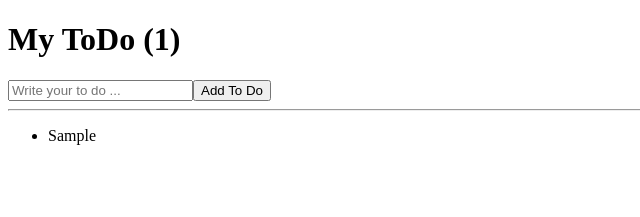
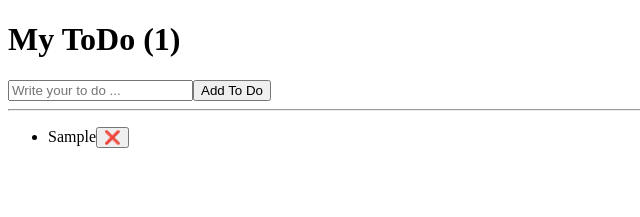
Before and after one commit to Drtr92/react-01-todo, a React (Vite) app: page / in a window 1280 px wide. Both pictures are taken after typing "Sample" into the empty fields and a click on the button "Add To Do". Shown: the top 217 px of the page, without its empty margins (0-640 px from the left). Built offline with nearby package versions, Linux system fonts and the light colour scheme.

Commit message:
delete 관련 주석 중간저장

```diff
--- a/src/App.jsx
+++ b/src/App.jsx
@@ -10,6 +10,16 @@
         if (todoValue === "" || todoValue === " ") {return;}
         setTodoList([...todoList, todoValue]);
         setTodoValue("");
+
+    const handleDeleteTodo = (event) => {
+        // todoList에서 지워야되는 대상을 지우는 것
+        // 지워야 되는 대상을 특정하려면?
+        // 클릭을 한 대상, event가 일어난 대상은 button임. "밥먹기"라는 글자도 아니고 li도 아님
+
+        // button을 통해서는 우리가 삭제해야 하는 "밥먹기" 라는 그 대상 그 자체, 인덱스 번호를 가져올 수 있는 방법이 없음
+        //
+    };
+
     };
 
     return (
@@ -26,7 +36,20 @@
             </form>
             <hr />
             <ul>
-                {todoList.map((item, index) => <li key={index}>{item}</li>)}
+                {todoList.map((item, index) => <li key={index}>
+                            {item}
+                        <button onClick={() => {
+                            return handleDeleteTodo(index);
+
+                            // onClick이든 onSubmit, onChange 에 제공되어야 되는 함수 설계도엔 event만 제공함
+                            //
+                            // event 뿐만 아니라 다른 데이터도 필요하다면 그 함수 설계도만으로는 불가능
+                            //      => 함수 안의 함수르 새로 만들어서 내가 원하는 데이터를 집어넣어서 함수를 실행
+
+                            // onClick이 실행되면 () => {} 가 실행되는데
+                            // 그 안에 handleDeleteTodo(index) 가 실행됨
+                        }}>❌</button>
+                    </li>)}
             </ul>
         </>
     )
```
